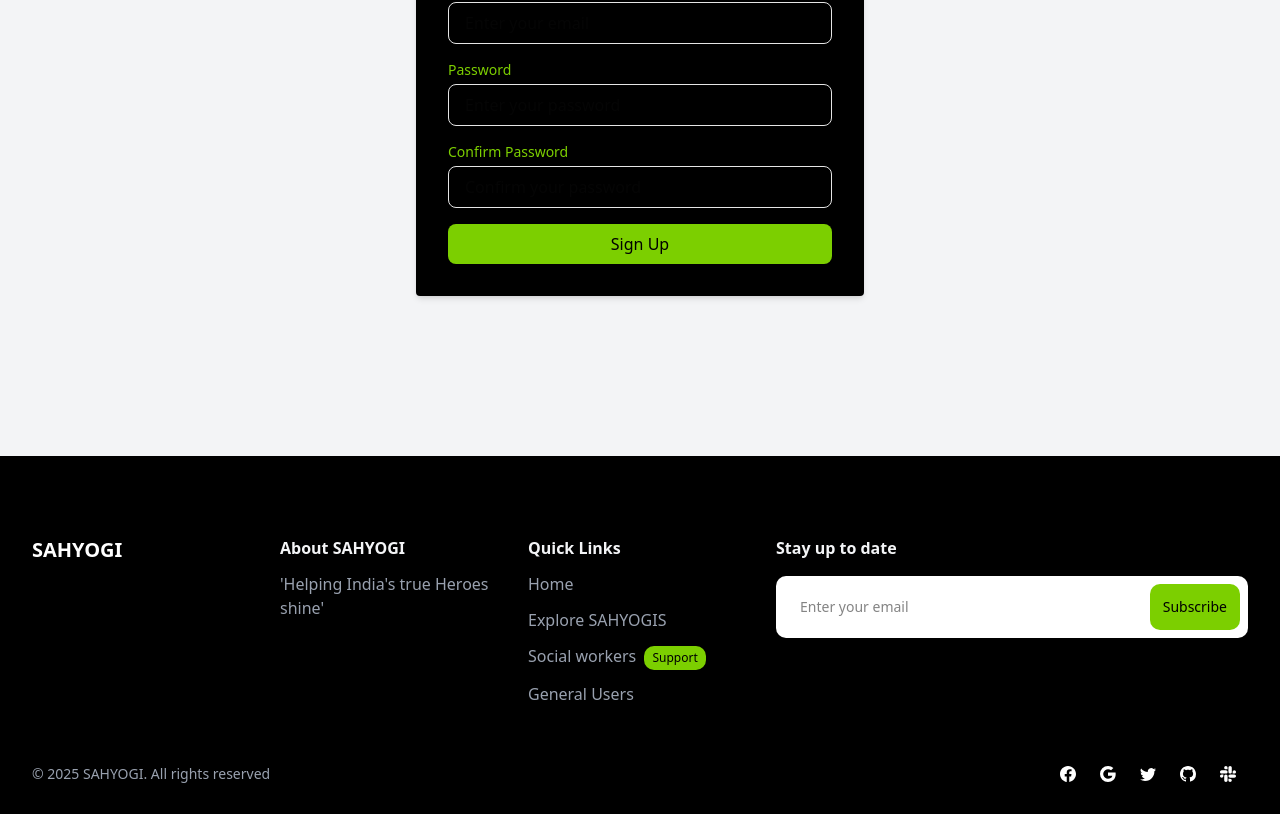
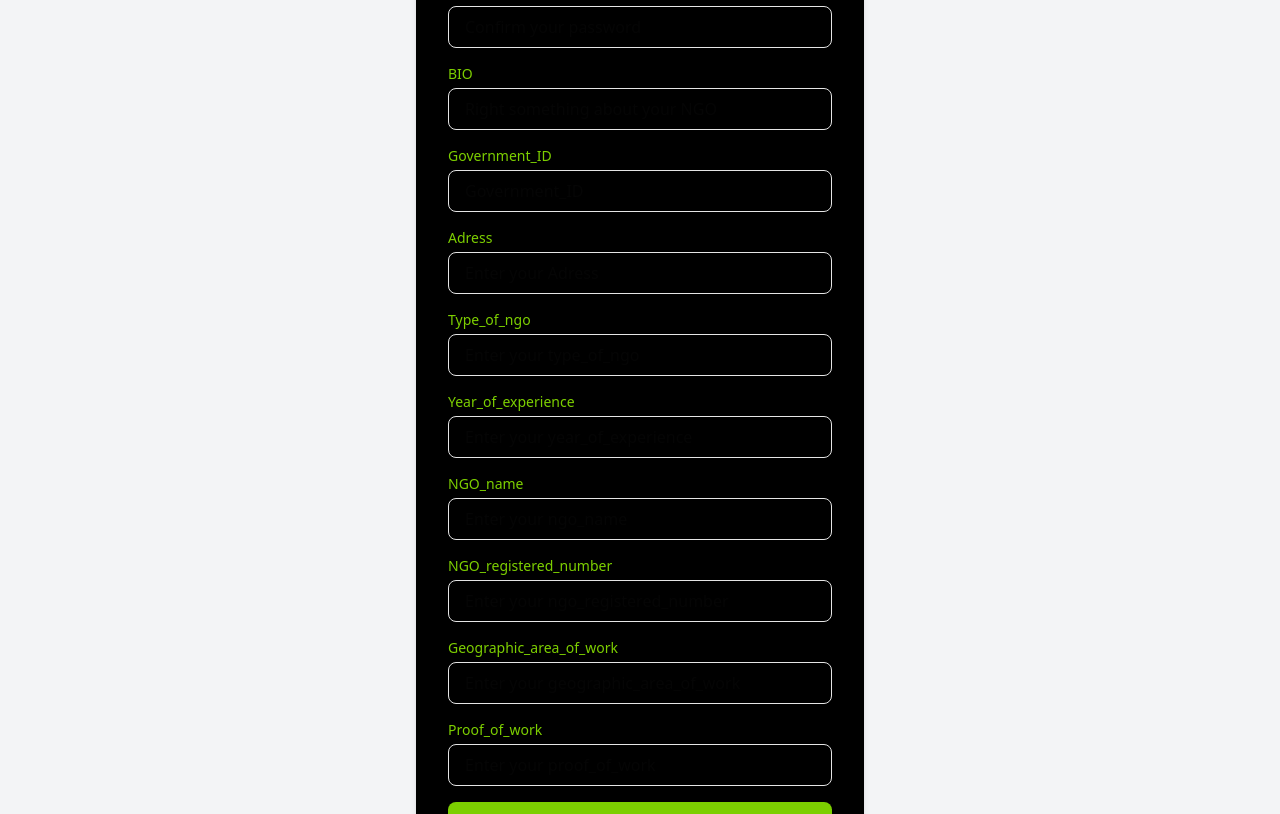
Before and after one commit to Vipasha267/SAHYOGI-2025-main, a Next.js app in the folder frontend/: page /ngo-signup in a window 1280 px wide. Shown: the part 462-1276 px from the top of the page. Built offline with nearby package versions, Linux system fonts and the light colour scheme.

Commit message:
feat: extend NGO signup form with additional fields for comprehensive data collection

```diff
--- a/frontend/src/app/(main)/ngo-signup/page.jsx
+++ b/frontend/src/app/(main)/ngo-signup/page.jsx
@@ -130,7 +130,17 @@ const NgoSignup = () => {
       email: '',
       password: '',
       confirmPassword: '',
-    },
+      bio:'',
+      Government_ID:'',
+      Adress:'',
+      type_of_ngo:'',
+      year_of_experience:'',
+      ngo_name:'',
+      ngo_registered_number:'',
+      geographic_area_of_work:'',
+      proof_of_work:'',
+
+  },
     validationSchema: Yup.object({
       name: Yup.string().required('Name is required'),
       email: Yup.string().email('Invalid email address').required('Email is required'),
@@ -230,6 +240,169 @@ const NgoSignup = () => {
               <p className="mt-1 text-xs text-red-500">{formik.errors.confirmPassword}</p>
             ) : null}
           </div>
+          <div className="mb-4">
+            <label htmlFor="bio" className="block text-sm font-medium text-lime-500">
+              BIO
+            </label>
+            <input
+              id="bio"
+              name="bio"
+              type="bio"
+              placeholder="Right something about your NGO"
+              className="w-full px-4 py-2 mt-1 border rounded-md focus:outline-none focus:ring-2 focus:ring-lime-500"
+              onChange={formik.handleChange}
+              onBlur={formik.handleBlur}
+              value={formik.values.bio}
+            />
+            {formik.touched.bio && formik.errors.bio ? (
+              <p className="mt-1 text-xs text-red-500">{formik.errors.name}</p>
+            ) : null}
+          </div>
+          <div className="mb-4">
+            <label htmlFor="Government_ID" className="block text-sm font-medium text-lime-500">
+            Government_ID
+            </label>
+            <input
+              id="Government_ID"
+              name="Government_ID"
+              type="NUMBER"
+              placeholder="Government_ID"
+              className="w-full px-4 py-2 mt-1 border rounded-md focus:outline-none focus:ring-2 focus:ring-lime-500"
+              onChange={formik.handleChange}
+              onBlur={formik.handleBlur}
+              value={formik.values.Government_ID}
+            />
+            {formik.touched.Government_ID&& formik.errors.Government_ID ? (
+              <p className="mt-1 text-xs text-red-500">{formik.errors.Government_ID}</p>
+            ) : null}
+          </div>
+          <div className="mb-4">
+            <label htmlFor="adress" className="block text-sm font-medium text-lime-500">
+              Adress
+            </label>
+            <input
+              id="adress"
+              name="adress"
+              type="adress"
+              placeholder="Enter your Adress"
+              className="w-full px-4 py-2 mt-1 border rounded-md focus:outline-none focus:ring-2 focus:ring-lime-500"
+              onChange={formik.handleChange}
+              onBlur={formik.handleBlur}
+              value={formik.values.adress}
+            />
+            {formik.touched.adress&& formik.errors.adress ? (
+              <p className="mt-1 text-xs text-red-500">{formik.errors.adress}</p>
+            ) : null}
+          </div>
+          <div className="mb-4">
+            <label htmlFor="type_of_ngo" className="block text-sm font-medium text-lime-500">
+            Type_of_ngo
+            </label>
+            <input
+              id="type_of_ngo"
+              name="type_of_ngo"
+              type="text"
+              placeholder="Enter your type_of_ngo"
+              className="w-full px-4 py-2 mt-1 border rounded-md focus:outline-none focus:ring-2 focus:ring-lime-500"
+              onChange={formik.handleChange}
+              onBlur={formik.handleBlur}
+              value={formik.values.type_of_ngo}
+            />
+            {formik.touched. type_of_ngo&& formik.errors.type_of_ngo ? (
+              <p className="mt-1 text-xs text-red-500">{formik.errors.type_of_ngo}</p>
+            ) : null}
+          </div>
+          <div className="mb-4">
+            <label htmlFor="year_of_experience" className="block text-sm font-medium text-lime-500">
+            Year_of_experience
+            </label>
+            <input
+              id="year_of_experience"
+              name="year_of_experience"
+              type="NUMBER"
+              placeholder="Enter your year_of_experience"
+              className="w-full px-4 py-2 mt-1 border rounded-md focus:outline-none focus:ring-2 focus:ring-lime-500"
+              onChange={formik.handleChange}
+              onBlur={formik.handleBlur}
+              value={formik.values.year_of_experience}
+            />
+            {formik.touched.year_of_experience&& formik.errors.year_of_experience ? (
+              <p className="mt-1 text-xs text-red-500">{formik.errors.year_of_experience}</p>
+            ) : null}
+          </div>
+          <div className="mb-4">
+            <label htmlFor="ngo_name" className="block text-sm font-medium text-lime-500">
+            NGO_name
+            </label>
+            <input
+              id="ngo_name"
+              name="ngo_name"
+              type="text"
+              placeholder="Enter your ngo_name"
+              className="w-full px-4 py-2 mt-1 border rounded-md focus:outline-none focus:ring-2 focus:ring-lime-500"
+              onChange={formik.handleChange}
+              onBlur={formik.handleBlur}
+              value={formik.values.ngo_name}
+            />
+            {formik.touched.ngo_name&& formik.errors.ngo_name ? (
+              <p className="mt-1 text-xs text-red-500">{formik.errors.ngo_name}</p>
+            ) : null}
+          </div>
+          <div className="mb-4">
+            <label htmlFor="ngo_registered_number" className="block text-sm font-medium text-lime-500">
+            NGO_registered_number
+            </label>
+            <input
+              id="ngo_registered_number"
+              name="ngo_registered_number"
+              type="NUMBER"
+              placeholder="Enter your ngo_registered_number"
+              className="w-full px-4 py-2 mt-1 border rounded-md focus:outline-none focus:ring-2 focus:ring-lime-500"
+              onChange={formik.handleChange}
+              onBlur={formik.handleBlur}
+              value={formik.values.ngo_registered_number}
+            />
+            {formik.touched.ngo_registered_number&& formik.errors.ngo_registered_number ? (
+              <p className="mt-1 text-xs text-red-500">{formik.errors.ngo_registered_number}</p>
+            ) : null}
+          </div>
+          <div className="mb-4">
+            <label htmlFor="geographic_area_of_work" className="block text-sm font-medium text-lime-500">
+            Geographic_area_of_work
+            </label>
+            <input
+              id="geographic_area_of_work"
+              name="geographic_area_of_work"
+              type="text"
+              placeholder="Enter your geographic_area_of_work"
+              className="w-full px-4 py-2 mt-1 border rounded-md focus:outline-none focus:ring-2 focus:ring-lime-500"
+              onChange={formik.handleChange}
+              onBlur={formik.handleBlur}
+              value={formik.values.geographic_area_of_work}
+            />
+            {formik.touched.geographic_area_of_work&& formik.errors.geographic_area_of_work ? (
+              <p className="mt-1 text-xs text-red-500">{formik.errors.geographic_area_of_work}</p>
+            ) : null}
+          </div>
+          <div className="mb-4">
+            <label htmlFor="proof_of_work" className="block text-sm font-medium text-lime-500">
+            Proof_of_work
+            </label>
+            <input
+              id="proof_of_work"
+              name="proof_of_work"
+              type="text"
+              placeholder="Enter your proof_of_work"
+              className="w-full px-4 py-2 mt-1 border rounded-md focus:outline-none focus:ring-2 focus:ring-lime-500"
+              onChange={formik.handleChange}
+              onBlur={formik.handleBlur}
+              value={formik.values.proof_of_work}
+            />
+            {formik.touched.proof_of_work&& formik.errors.proof_of_work? (
+              <p className="mt-1 text-xs text-red-500">{formik.errors.proof_of_work}</p>
+            ) : null}
+          </div>
+
           <button
             type="submit"
             className="w-full px-4 py-2 text-black bg-lime-500 rounded-md hover:bg-lime-600 focus:outline-none focus:ring-2 focus:ring-lime-500"
```
